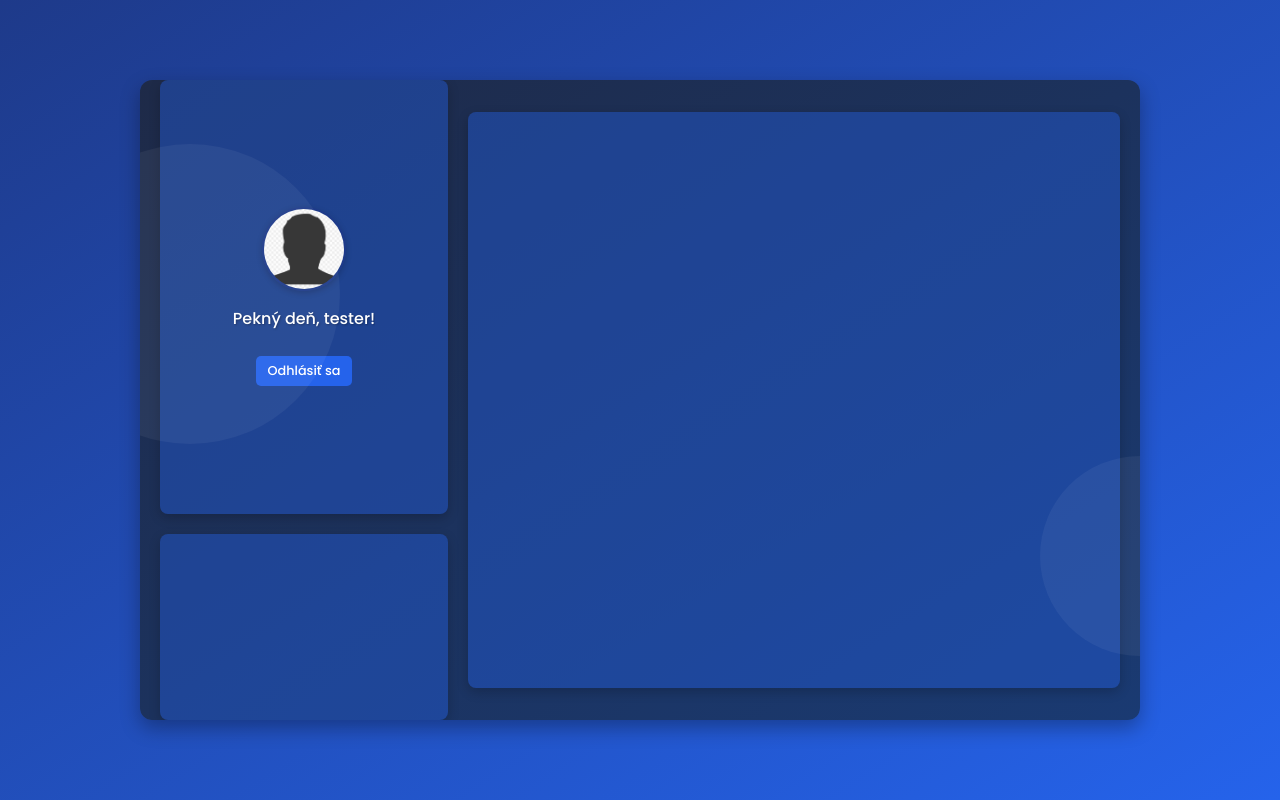
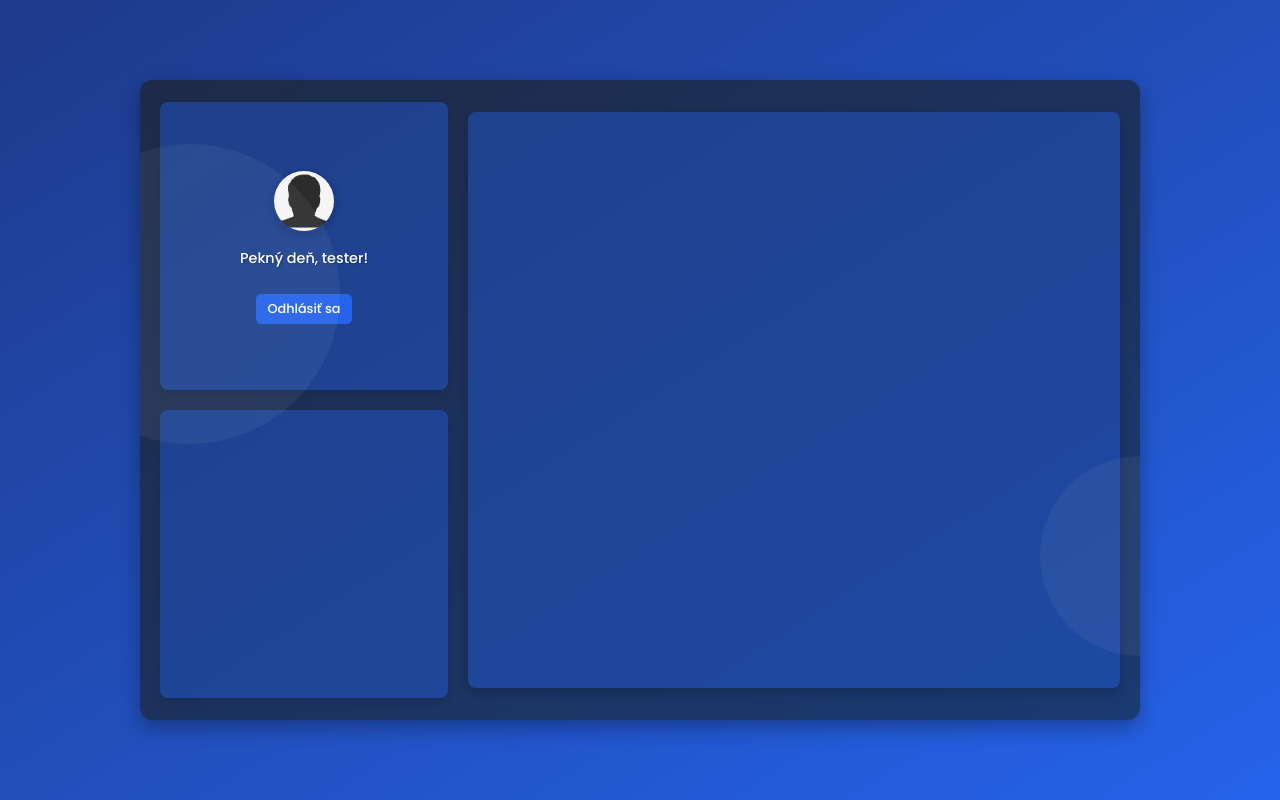
Before and after one commit to Montyssimo/monty, a plain HTML site: page dashboard.html in a window 1280 px wide. Drawn offline with Linux system fonts and the light colour scheme.

Commit message:
dashboard layout profilefix2

```diff
--- a/dashboard.css
+++ b/dashboard.css
@@ -63,14 +63,15 @@
     text-align: center;
     gap: 10px;
     padding: 10px; /* Menšie vnútorné odsadenie */
-    height: 100%; /* Zachovať výšku boxu */
-    overflow: hidden; /* Zabrániť pretečeniu */
+    height: 100%; /* Zachovať pôvodnú veľkosť boxu */
+    overflow: hidden; /* Zabrániť rozťahovaniu */
+    box-sizing: border-box; /* Zahrnúť padding do výšky */
 }
 
 /* Avatar – kruhový obrázok */
 .user-profile .avatar {
-    width: 80px; /* Menší avatar */
-    height: 80px;
+    width: 60px; /* Menší avatar */
+    height: 60px;
     border-radius: 50%;
     object-fit: cover;
     border: 2px solid #1E3A8A;
@@ -79,14 +80,14 @@
 
 /* Pozdrav pre používateľa */
 .user-profile h3 {
-    font-size: 1rem; /* Menší font pre pozdrav */
+    font-size: 0.9rem; /* Menší text pre pozdrav */
     color: #ffffff; /* Jasná farba textu */
     margin: 5px 0;
     font-weight: 500;
     text-shadow: 1px 1px 2px rgba(0, 0, 0, 0.3); /* Jemný tieň pre viditeľnosť */
     white-space: nowrap; /* Zabráni zalomeniu textu */
     overflow: hidden;
-    text-overflow: ellipsis; /* Prípadné skrátenie dlhého textu */
+    text-overflow: ellipsis; /* Skrátenie textu ak je dlhý */
 }
 
 /* Tlačidlo Odhlásiť sa */
@@ -107,3 +108,15 @@
 .user-profile .form-button:hover {
     background: #1E40AF;
 }
+
+/* Malé boxy zachovajú pevné rozmery */
+.small-box {
+    height: 45%; /* Zachovanie výšky */
+    background: rgba(37, 99, 235, 0.4); /* Jemná priehľadnosť */
+    border-radius: 8px;
+    box-shadow: 0 4px 8px rgba(0, 0, 0, 0.1);
+    display: flex;
+    justify-content: center;
+    align-items: center;
+    overflow: hidden; /* Zabráni pretečeniu obsahu */
+}
```
